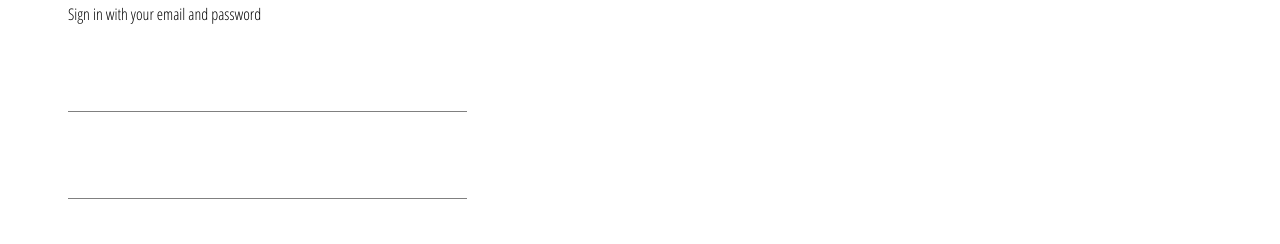
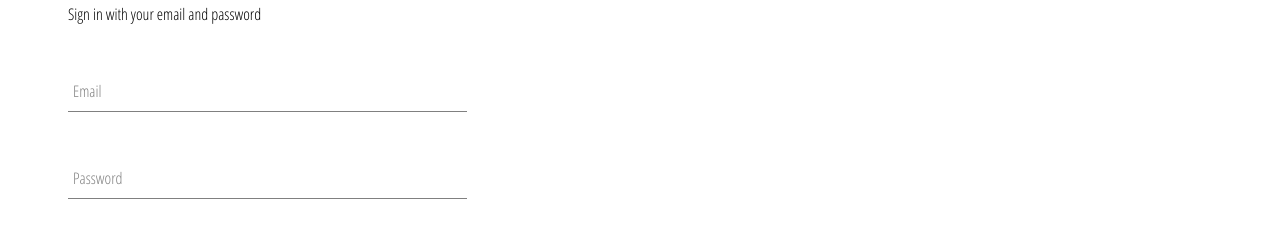
Before and after one commit to w3bh4ck/React-Ecommerce-starter-app, a React (Create React App) app: page /signin in a window 1280 px wide. Shown: the part 173-417 px from the top of the page. Built offline with nearby package versions, Linux system fonts and the light colour scheme.

Commit message:
made the input field one re-usable component

```diff
--- a/src/components/collection-item/CollectionItem.component.tsx
+++ b/src/components/collection-item/CollectionItem.component.tsx
@@ -2,13 +2,12 @@ import React from "react";
 import "./CollectionItem.styles.scss";
 
 interface Iprops {
-	id: number;
 	name: string;
 	price: number;
 	imageUrl: string;
 }
 
-const CollectionItem = ({ id, name, imageUrl, price }) => {
+const CollectionItem = ({ name, imageUrl, price }: Iprops) => {
 	return (
 		<div className="collection-item">
 			<div
--- a/src/components/form-input/FormInput.component.tsx
+++ b/src/components/form-input/FormInput.component.tsx
@@ -1,18 +1,14 @@
 import React from "react";
 import "./FormInput.styles.scss";
-
-// added intarface for form-input
-// interface IProps {
-// 	label: string;
-// 	onchange: Function;
-// }
 
 const FormInput = ({ handleChange, label, ...otherProps }) => {
 	// const { label, onchange, required, value, type, className, ...otherProps } = props;
 	return (
 		<div className="group">
 			<input className="group" onChange={handleChange} {...otherProps} />
-			{label ? <label></label> : null}
+			{label ? (
+				<label className={`${otherProps.value.length ? "shrink" : ""} form-input-label`}>{label}</label>
+			) : null}
 		</div>
 	);
 };
--- a/src/components/preview-collection/Collection.component.tsx
+++ b/src/components/preview-collection/Collection.component.tsx
@@ -16,13 +16,7 @@ const Collection = ({ title, items }: Iprops) => {
 					.filter((item, i) => i < 4)
 					.map((item, i: number) => {
 						return (
-							<CollectionItem
-								key={i}
-								name={item.name}
-								id={item.id}
-								imageUrl={item.imageUrl}
-								price={item.price}
-							/>
+							<CollectionItem key={i} name={item.name} imageUrl={item.imageUrl} price={item.price} />
 						);
 					})}
 			</div>
--- a/src/pages/auth/sign-in/SignIn.component.tsx
+++ b/src/pages/auth/sign-in/SignIn.component.tsx
@@ -17,16 +17,17 @@ const SignIn = () => {
 				<form onSubmit={(e) => handleSubmit(e)}>
 					<FormInput
 						required
+						name="email"
 						value={email}
-						onchange={setEmail}
-						type="text"
+						handleChange={setEmail}
+						type="email"
 						label={"Email"}
-						className="form-input shrink"
+						className="form-input"
 					/>
 					<FormInput
 						required
 						value={password}
-						onchange={setPassword}
+						handleChange={setPassword}
 						type="password"
 						label={"Password"}
 						className="form-input"
--- a/tsconfig.json
+++ b/tsconfig.json
@@ -14,9 +14,7 @@
 		"resolveJsonModule": true,
 		"isolatedModules": true,
 		"noEmit": true,
-		"jsx": "react",
-		"noUnusedLocals": true,
-		"noUnusedParameters": true
+		"jsx": "react"
 	},
 	"include": ["src"]
 }
```
